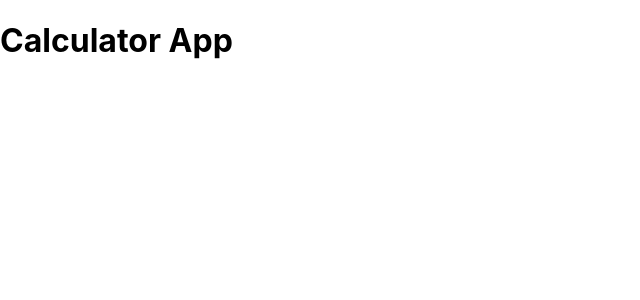
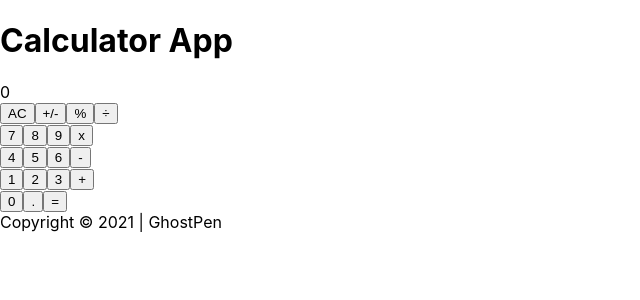
Before and after one commit to JoshuaEwuoso/Calculator, a React (Create React App) app: page / in a window 1280 px wide. Shown: the top 300 px of the page, without its empty margins (0-640 px from the left). Built offline with nearby package versions, Linux system fonts and the light colour scheme.

Commit message:
adds number pad and display to render

```diff
--- a/src/App.js
+++ b/src/App.js
@@ -96,11 +96,110 @@ class Calculator extends Component {
   };
 
   render() {
+    const { output } = this.state;
     return (
-      <div>
+      <>
         <h1>Calculator App</h1>
-      </div>
-    )
+        <div id="calculator-container" className="calcBorder">
+          <main id="output" className="number">{Number(output).toLocaleString("en-US")}</main>
+          <main>
+            <button
+              onClick={() => this.setState({ output: "0", lastEntry: null,
+              waitingForEntry: false,
+              operator: null })}>
+                AC
+            </button>
+            <button
+              onClick={this.changeSign}>
+                +/-
+            </button>
+            <button
+              onClick={this.getPercent}>
+                %
+            </button>
+            <button
+              onClick={() => {
+                this.operatorClick("/");
+              }}
+              className="right">
+                ÷
+            </button>
+          </main>
+          <main>
+            <button value="7" onClick={() => this.inputNum(7)}>
+              7
+            </button>
+            <button value="8" onClick={() => this.inputNum(8)}>
+              8
+            </button>
+            <button value="9" onClick={() => this.inputNum(9)}>
+              9
+            </button>
+            <button
+              onClick={() => {
+                this.operatorClick("*");
+              }}
+              className="right">
+                x
+            </button>
+          </main>
+          <main>
+            <button value="4" onClick={() => this.inputNum(4)}>
+              4
+            </button>
+            <button value="5" onClick={() => this.inputNum(5)}>
+              5
+            </button>
+            <button value="6" onClick={() => this.inputNum(6)}>
+              6
+            </button>
+            <button
+              onClick={() => {
+                this.operatorClick("-");
+              }}
+              className="right">
+                -
+            </button>
+          </main>
+          <main>
+            <button value="1" onClick={() => this.inputNum(1)}>
+              1
+            </button>
+            <button value="2" onClick={() => this.inputNum(2)}>
+              2
+            </button>
+            <button value="3" onClick={() => this.inputNum(3)}>
+              3
+            </button>
+            <button
+              onClick={() => {
+                this.operatorClick("+");
+              }}
+              className="right">
+                +
+            </button>
+          </main>
+          <main>
+            <button id="zero" value="0" onClick={() => this.inputNum(0)}>
+              0
+            </button>
+            <button onClick={this.inputDot}>
+              .
+            </button>
+            <button
+              onClick={() => {
+                this.operatorClick("=");
+              }}
+              className="right">
+                =
+            </button>
+          </main>
+        </div>
+        <div>
+        <footer className="bottom">Copyright &copy; 2021 | GhostPen</footer>
+        </div>
+      </>
+    );
   }
 }
 
```
